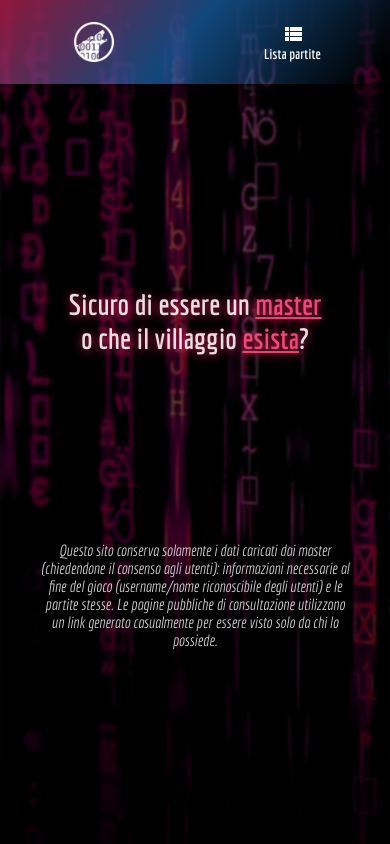
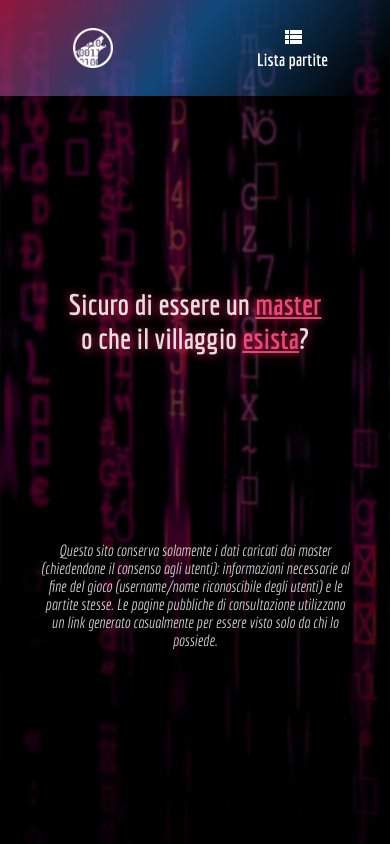
Before and after one commit to diesys/lupus, a PHP site: page /edit.php in a window 390 px wide. Run offline with PHP 8.4, Linux system fonts and the light colour scheme; data that the repository does not hold is empty; some libraries are stand-ins or nearby versions.

Commit message:
bigger mobile header fonts

```diff
--- a/assets/css/style.css
+++ b/assets/css/style.css
@@ -430,7 +430,7 @@ button {
 @media (max-width: 700px) {
     header ul li a {
         flex-direction: column;
-        font-size: .8rem;
+        font-size: 1rem;
     }
     header a:not(.logo) img {
         max-width: 24px;
```
